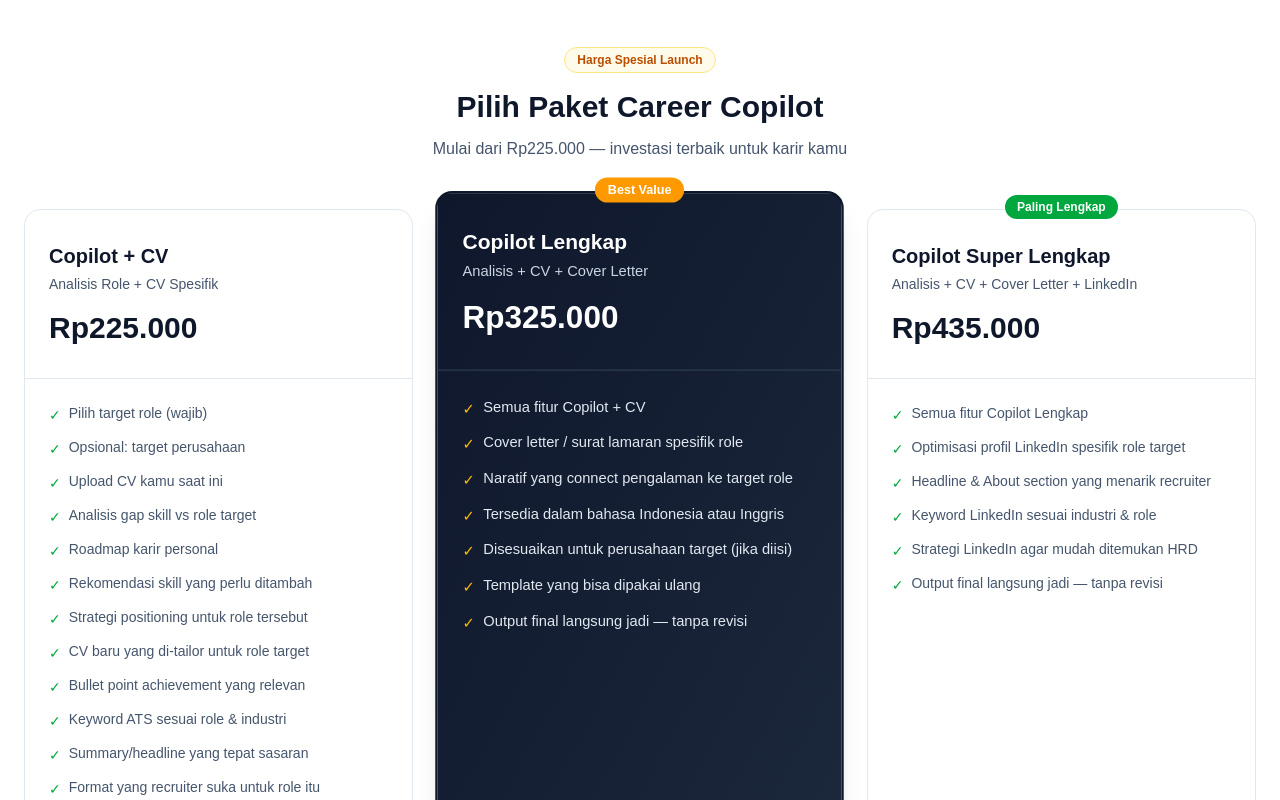
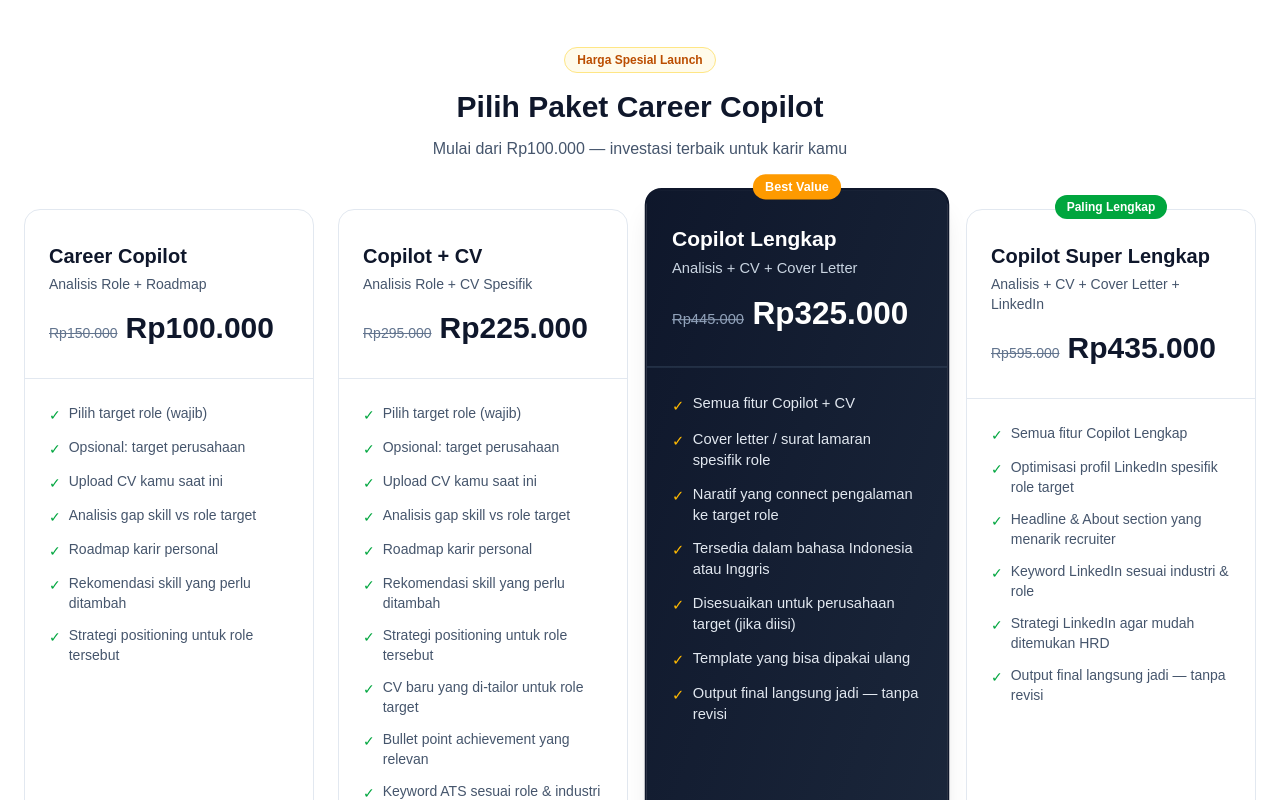
Before and after one commit to aiwithfloren-art/halolearn, a Next.js app in the folder halolearn-website/: page /career-copilot in a window 1280 px wide. Shown: the part 2960-3760 px from the top of the page. Built offline with nearby package versions, Linux system fonts and the light colour scheme.

Commit message:
career-copilot: add 100K analisa tier + harga coret promo

```diff
--- a/halolearn-website/app/career-copilot/page.tsx
+++ b/halolearn-website/app/career-copilot/page.tsx
@@ -30,8 +30,26 @@ const roles = [
 
 const pricingCards = [
   {
+    name: 'Career Copilot',
+    subtitle: 'Analisis Role + Roadmap',
+    oldPrice: 'Rp150.000',
+    price: 'Rp100.000',
+    features: [
+      'Pilih target role (wajib)',
+      'Opsional: target perusahaan',
+      'Upload CV kamu saat ini',
+      'Analisis gap skill vs role target',
+      'Roadmap karir personal',
+      'Rekomendasi skill yang perlu ditambah',
+      'Strategi positioning untuk role tersebut',
+    ],
+    cta: 'Mulai Analisis',
+    highlighted: false,
+  },
+  {
     name: 'Copilot + CV',
     subtitle: 'Analisis Role + CV Spesifik',
+    oldPrice: 'Rp295.000',
     price: 'Rp225.000',
     features: [
       'Pilih target role (wajib)',
@@ -54,6 +72,7 @@ const pricingCards = [
   {
     name: 'Copilot Lengkap',
     subtitle: 'Analisis + CV + Cover Letter',
+    oldPrice: 'Rp445.000',
     price: 'Rp325.000',
     features: [
       'Semua fitur Copilot + CV',
@@ -71,6 +90,7 @@ const pricingCards = [
   {
     name: 'Copilot Super Lengkap',
     subtitle: 'Analisis + CV + Cover Letter + LinkedIn',
+    oldPrice: 'Rp595.000',
     price: 'Rp435.000',
     features: [
       'Semua fitur Copilot Lengkap',
@@ -357,10 +377,10 @@ export default function CareerCopilotPage() {
         <div className="text-center mb-12">
           <span className="inline-block rounded-full bg-amber-50 border border-amber-200 px-3 py-1 text-xs font-semibold text-amber-700 mb-4">Harga Spesial Launch</span>
           <h2 className="text-3xl font-bold text-slate-900 mb-3">Pilih Paket Career Copilot</h2>
-          <p className="text-slate-600">Mulai dari Rp225.000 — investasi terbaik untuk karir kamu</p>
+          <p className="text-slate-600">Mulai dari Rp100.000 — investasi terbaik untuk karir kamu</p>
         </div>
 
-        <div className="grid gap-8 md:grid-cols-3">
+        <div className="grid gap-6 sm:grid-cols-2 lg:grid-cols-4">
           {pricingCards.map((pkg) => (
             <div
               key={pkg.name}
@@ -384,6 +404,7 @@ export default function CareerCopilotPage() {
                 <h3 className={`text-xl font-bold ${pkg.highlighted ? 'text-white' : 'text-slate-900'}`}>{pkg.name}</h3>
                 <p className={`mt-1 text-sm ${pkg.highlighted ? 'text-slate-300' : 'text-slate-600'}`}>{pkg.subtitle}</p>
                 <div className="mt-4 flex items-baseline gap-2">
+                  <span className={`text-sm line-through ${pkg.highlighted ? 'text-slate-400' : 'text-slate-500'}`}>{pkg.oldPrice}</span>
                   <span className={`text-3xl font-bold ${pkg.highlighted ? 'text-white' : 'text-slate-900'}`}>{pkg.price}</span>
                 </div>
               </div>
```
